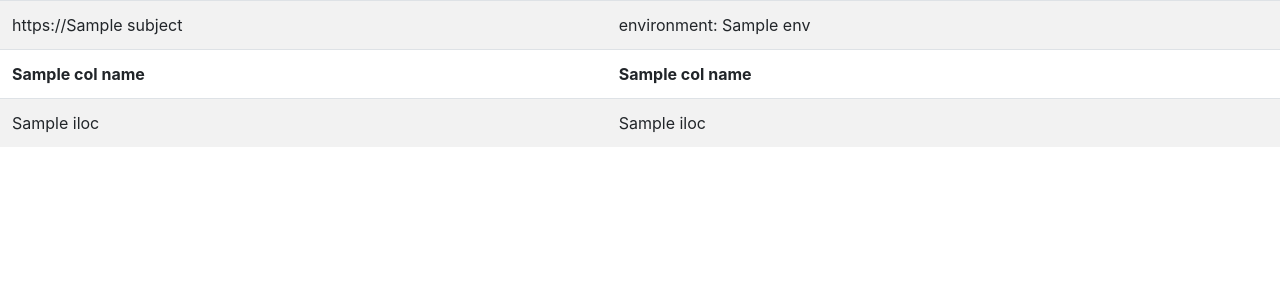
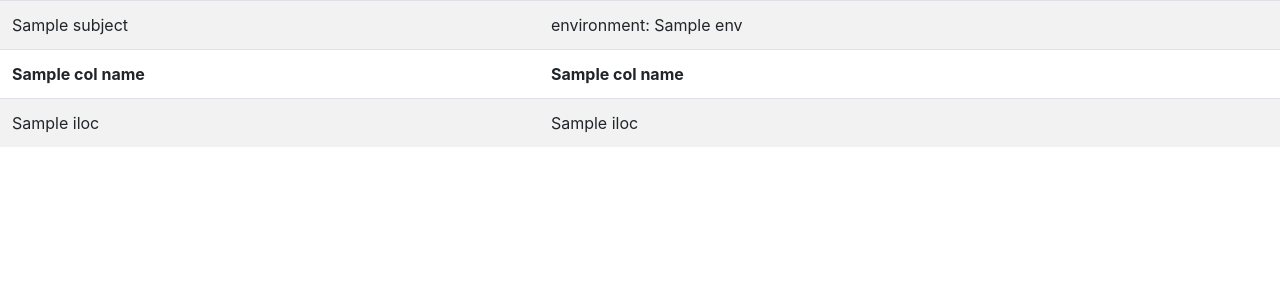
Before and after one commit to bequrios/flader, a Flask app: template templates/dataframe.html in a window 1280 px wide. Shown: the top 300 px of the page. Run offline with Flask 3, Linux system fonts and the light colour scheme; the template is opened without the code that fills it: most values are stand-ins (such as "Sample title", 1, 10 or a date in 2020); some libraries are stand-ins or nearby versions.

Commit message:
use parameter for uri

```diff
--- a/main.py
+++ b/main.py
@@ -8,9 +8,10 @@ import re
 app = Flask(__name__)
 
 
-@app.route('/<path:custom_path>')
-def arbitrary_path_route(custom_path):
+@app.route('/')
+def index():
 
+    uri = request.args.get("uri", "https://ld.admin.ch/country/CHE")
     env = request.args.get("env", "prod")
     dir = request.args.get("dir", "nominal")
 
@@ -21,7 +22,7 @@ def arbitrary_path_route(custom_path):
         sparql_query = """
 
         SELECT * WHERE {
-            ?subject ?predicate <https://""" + custom_path + """>.
+            ?subject ?predicate <""" + uri + """>.
         }
 
         """
@@ -32,7 +33,7 @@ def arbitrary_path_route(custom_path):
         sparql_query = """
 
         SELECT * WHERE {
-            <https://""" + custom_path + """> ?predicate ?object.
+            <""" + uri + """> ?predicate ?object.
         }
 
         """
@@ -69,11 +70,11 @@ def arbitrary_path_route(custom_path):
 
         col_names = df.columns.tolist()
 
-        return render_template('dataframe.html', data=df, subject=custom_path, env=env, col_names=col_names)
+        return render_template('dataframe.html', data=df, subject=uri, env=env, col_names=col_names)
 
     else:
         print(f"SPARQL query failed with status code: {response.status_code} and response text: {response.text}!")
-        return render_template('template.html', custom_path=custom_path)
+        return render_template('template.html', uri=uri)
 
 
 
@@ -82,29 +83,10 @@ def linker(input_string, env):
     if input_string.startswith("https://geo.ld.admin.ch") or input_string.startswith("https://schema.ld.admin.ch"):
         return "<a href='" + input_string + "'>" + input_string + "</a>"
 
-    # Define the pattern you want to match
-    pattern = r"https://(.*?\.ld\.admin\.ch)"
+    pattern = r'^https://[^/]+\.ld\.admin\.ch'
 
-    # Define the replacement string
-    replacement = r"https://flader.di.digisus-lab.ch/\1"
-
-    # Use re.sub to perform the replacement
-    result = re.sub(pattern, replacement, input_string)
-
-    if result != input_string:
-        return "<a href='" + result + "?env=" + env + "'>" + input_string + "</a>"
-
-    # Define the pattern to search for
-    pattern = r'(https://)(ld\.admin\.ch/.*)'
-
-    # Define the replacement string
-    replacement = r'\1flader.di.digisus-lab.ch/\2'
-
-    # Use re.sub to replace the matched pattern with the replacement
-    result = re.sub(pattern, replacement, input_string)
-
-    if result != input_string:
-        return "<a href='" + result + "?env=" + env + "'>" + input_string + "</a>"
+    if input_string.startswith("https://ld.admin.ch") or re.match(pattern, input_string):
+        return "<a href='https://flader.di.digisus-lab.ch?uri=" + input_string + "&env=" + env + "'>" + input_string + "</a>"
 
     if input_string.startswith("http://") or input_string.startswith("https://"):
         return "<a href='" + input_string + "'>" + input_string + "</a>"
--- a/templates/dataframe.html
+++ b/templates/dataframe.html
@@ -8,7 +8,7 @@
 <body>
     <table class="table table-striped">
         <tr>
-            <td>https://{{ subject }}</td>
+            <td>{{ subject }}</td>
             <td>environment: {{ env }}</td>
         </tr>
         <tr>
--- a/templates/template.html
+++ b/templates/template.html
@@ -4,6 +4,6 @@
     <title>Custom Path Page</title>
 </head>
 <body>
-    <h1>Arbitrary Path: {{ custom_path }}</h1>
+    <h1>Arbitrary Path: {{ uri }}</h1>
 </body>
 </html>
```
